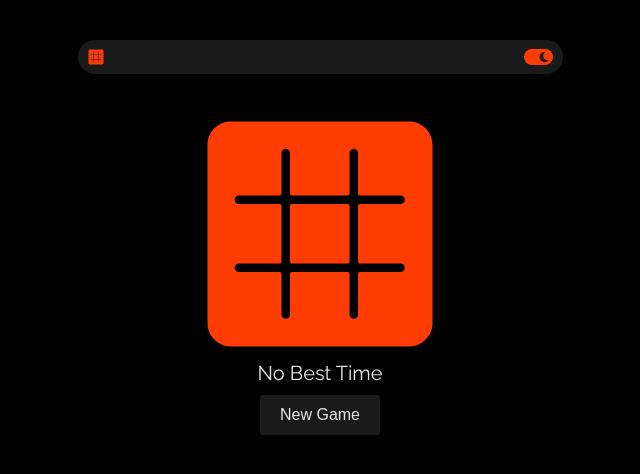
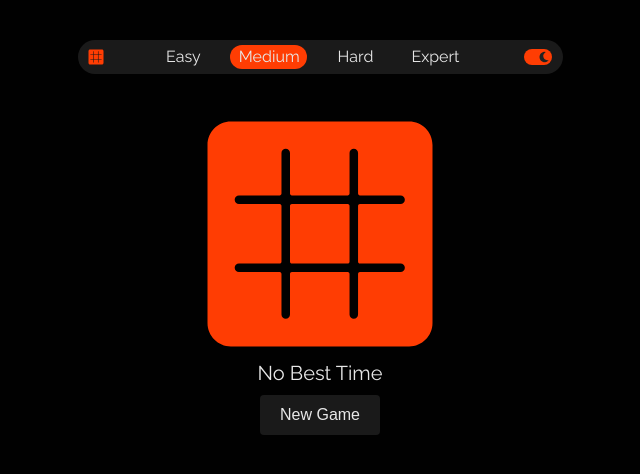
Before and after one commit to Tormak9970/simple-sudoku, a Svelte app: page / in a window 1280 px wide. Shown: the top 474 px of the page, without its empty margins (320-960 px from the left). Built offline with nearby package versions, Linux system fonts and the light colour scheme.

Commit message:
chore: finished difficulty selector

```diff
--- a/src/components/header/DifficultyOption.svelte
+++ b/src/components/header/DifficultyOption.svelte
@@ -0,0 +1,53 @@
+<script lang="ts">
+  import { selectedDifficulty } from "../../stores";
+
+  export let difficulty: string;
+
+  let difficultyElem: HTMLDivElement;
+
+  export const getButtonBoundingBox = (): DOMRect => {
+    return difficultyElem.getBoundingClientRect();
+  }
+
+  function setDifficulty(): void {
+    $selectedDifficulty = difficulty.toLowerCase();
+  }
+</script>
+
+<div class="difficulty-option">
+  <!-- svelte-ignore a11y-click-events-have-key-events -->
+  <div class:rendered={$selectedDifficulty === difficulty.toLowerCase()} class="difficulty-btn" on:click={setDifficulty} bind:this={difficultyElem}>
+    <div class="label">{difficulty}</div>
+  </div>
+</div>
+
+<style>
+  .difficulty-option {
+		height: 100%;
+		padding: 0px 9px;
+
+		display: flex;
+		flex-direction: column;
+		justify-content: center;
+    align-items: center;
+
+    cursor: pointer;
+	}
+
+	.difficulty-btn {
+		color: var(--font-color);
+		text-decoration: none;
+
+    height: 24px;
+    padding: 2px 10px;
+    border-radius: 50px;
+
+
+		display: flex;
+		flex-direction: column;
+		justify-content: center;
+    align-items: center;
+
+    cursor: pointer;
+	}
+</style>
--- a/src/components/header/DifficultySelection.svelte
+++ b/src/components/header/DifficultySelection.svelte
@@ -1,26 +1,106 @@
 <script lang="ts">
+  import { onDestroy, onMount } from "svelte";
+  import DifficultyOption from "./DifficultyOption.svelte";
   import { selectedDifficulty } from "../../stores";
+  import type { Unsubscriber } from "svelte/store";
 
   export let difficulties: string[];
 
- function setDifficulty(difficulty: string): void {
-  $selectedDifficulty = difficulties[difficulty].toLowerCase();
- }
+  let selectedDifficultyUnsub: Unsubscriber;
+
+  let easyBoundingBox: () => DOMRect;
+  let mediumBoundingBox: () => DOMRect;
+  let hardBoundingBox: () => DOMRect;
+  let expertBoundingBox: () => DOMRect;
+
+  const difficultyBoundingBoxLUT = {
+    "easy": easyBoundingBox,
+    "medium": mediumBoundingBox,
+    "hard": hardBoundingBox,
+    "expert": expertBoundingBox
+  }
+
+  let diffSelectorContainer: HTMLDivElement;
+
+  let selectionLeft = 9;
+  let selectionTop = 9;
+  let selectionWidth = 39;
+  let readyToRender = false;
+
+  /**
+   * Handles setting the position of the difficulty indicator.
+   * @param difficulty The current difficulty.
+   */
+  function handleDifficultyChange(difficulty: string): void {
+    const startingBoundingBox = difficultyBoundingBoxLUT[difficulty]();
+
+    const containerBoundingBox = diffSelectorContainer.getBoundingClientRect();
+    selectionTop = startingBoundingBox.top - containerBoundingBox.top;
+    selectionLeft = startingBoundingBox.left - containerBoundingBox.left;
+    selectionWidth = startingBoundingBox.right - startingBoundingBox.left - 20;
+  }
+
+  onMount(() => {
+    selectedDifficultyUnsub = selectedDifficulty.subscribe((difficulty: string) => {
+      handleDifficultyChange(difficulty.toLowerCase());
+    });
+    setTimeout(() => {
+      readyToRender = true;
+    });
+  });
+
+  onDestroy(() => {
+    if (selectedDifficultyUnsub) selectedDifficultyUnsub();
+  })
 </script>
 
-<div class="diff-selector">
-
+<div class="difficulty-selector" bind:this={diffSelectorContainer}>
+  <div class="difficulty-options">
+    {#each difficulties as difficulty}
+      <DifficultyOption difficulty={difficulty} bind:getButtonBoundingBox={difficultyBoundingBoxLUT[difficulty.toLowerCase()]} />
+    {/each}
+  </div>
+  <div class="selection-indicator" style="top: {selectionTop}px; left: {selectionLeft}px; width: {selectionWidth}px" class:transition={readyToRender} />
 </div>
 
 <style>
-  .diff-selector {
-    width: 100%;
+  .difficulty-selector {
+    width: 100%; /* may need this to be hardcoded like px or vw etc*/
 
     display: flex;
     flex-direction: row;
-    justify-content: space-between;
     align-items: center;
 
     margin-top: 2px;
+
+    position: relative;
+  }
+
+  .difficulty-options {
+    z-index: 2;
+    position: absolute;
+    height: 100%;
+
+		display: flex;
+		flex-direction: row;
+		align-items: center;
+
+    top: -2px;
+  }
+
+  .selection-indicator {
+    z-index: 1;
+
+    height: 20px;
+    padding: 2px 10px;
+    border-radius: 50px;
+
+    position: absolute;
+
+    background-color: var(--highlight);
+  }
+
+  .transition {
+    transition: left 0.2s ease-in-out;
   }
 </style>
--- a/src/components/header/Header.svelte
+++ b/src/components/header/Header.svelte
@@ -85,6 +85,7 @@
   }
 
   .logo-cont {
+    width: 80px;
     display: flex;
     align-items: center;
 
```
